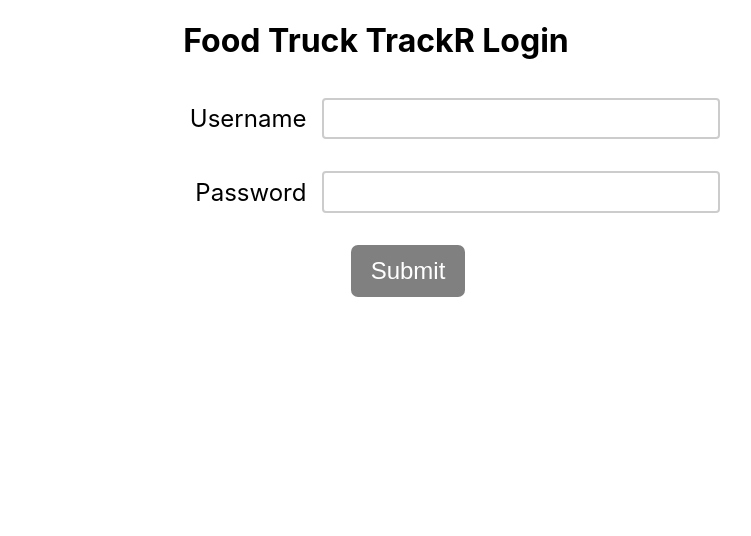
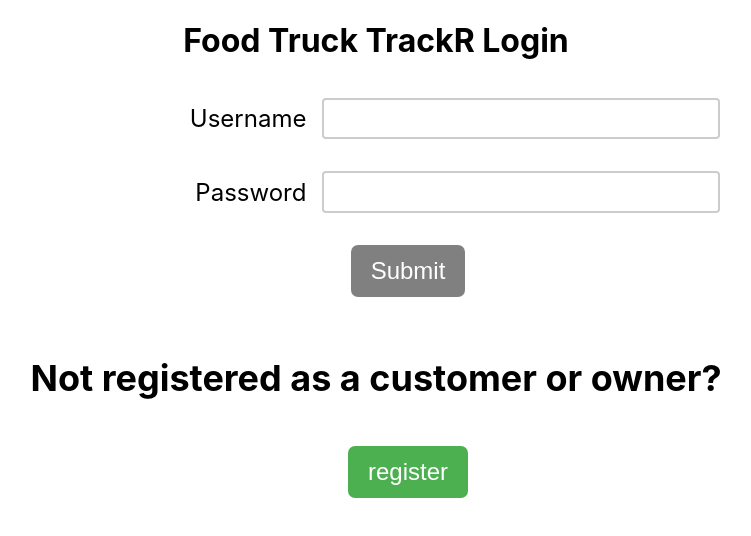
Before and after one commit to matty-serwer/food-truck-forms, a React (Create React App) app in the folder food-truck-tracker/: page / in a window 1280 px wide. Shown: the top 536 px of the page, without its empty margins (264-1015 px from the left). Built offline with nearby package versions, Linux system fonts and the light colour scheme.

Commit message:
added register button to loginform.js

```diff
--- a/food-truck-tracker/src/components/LoginForm.js
+++ b/food-truck-tracker/src/components/LoginForm.js
@@ -152,6 +152,12 @@ const LoginForm = () => {
         <button className='submit' disabled={disabled}>
           Submit
         </button>
+        <br/>
+        <h2>Not registered as a customer or owner?</h2>
+
+        <button className='submit'>
+          register
+        </button>
       </StyledForm>
       <FormErrors errors={formErrors} />
     </div>
```
